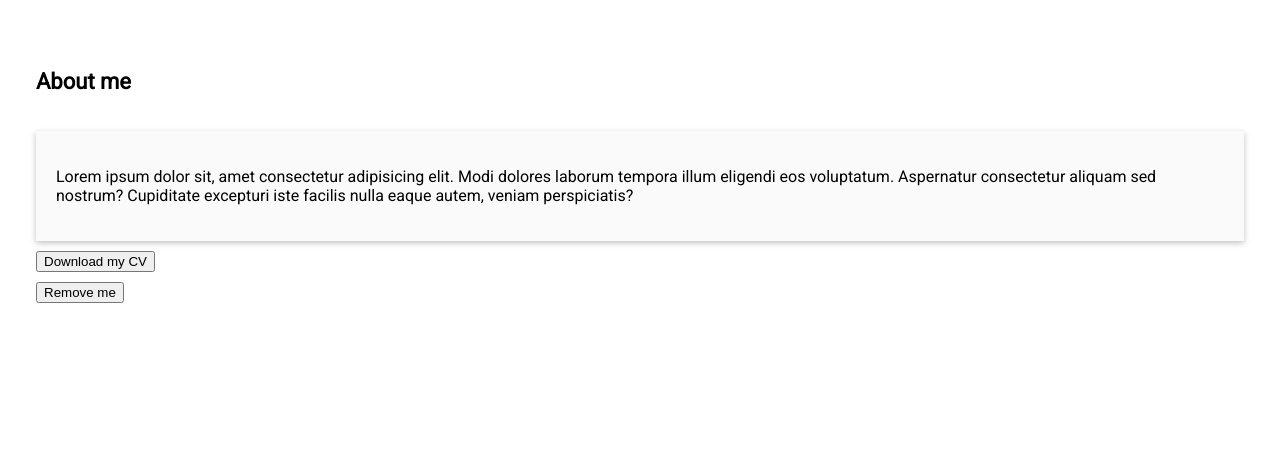
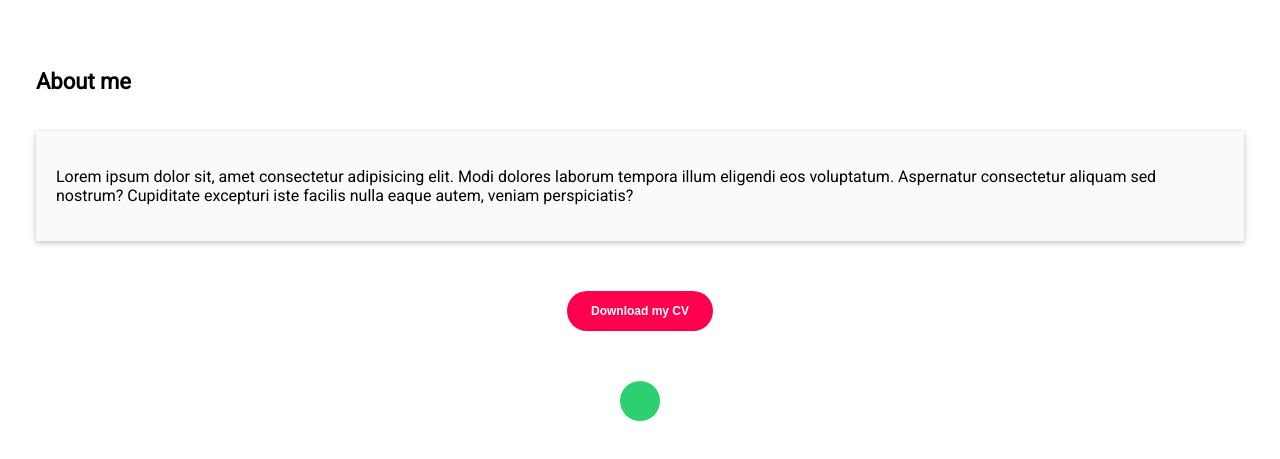
Before and after one commit to codetapacademy/my-cv-v2-starter, a website: page web/index.html in a window 1280 px wide. Shown: the part 123-582 px from the top of the page. Drawn offline with Linux system fonts and the light colour scheme.

Commit message:
style the buttons...

```diff
--- a/web/css/style.css
+++ b/web/css/style.css
@@ -50,3 +50,27 @@ text-description {
   font-weight: 500;
   line-height: 30px;
 }
+
+.button__attention {
+  background-color: #FE004E;
+  color: white;
+  height: 40px;
+  padding: 0 24px;
+  border-radius: 20px;
+  border: 0;
+  font-size: 12px;
+  font-weight: bold;
+}
+
+.button-disc__info {
+  background-color: #2DD070;
+  color: white;
+  border-radius: 50%;
+  height: 40px;
+  width: 40px;
+  border: 0;
+}
+
+.text-centered {
+  text-align: center;
+}
--- a/web/index.html
+++ b/web/index.html
@@ -23,15 +23,16 @@
             <p class="text-description">Lorem ipsum dolor sit, amet consectetur adipisicing elit. Modi dolores laborum tempora illum eligendi eos voluptatum. Aspernatur consectetur aliquam sed nostrum? Cupiditate excepturi iste facilis nulla eaque autem, veniam perspiciatis?</p.>
           </div>
         </c>
-        <c>
-          <button>Download my CV</button>
-        </c>
-        <c>
-          <button class="disc">
-            <i class="icon__arrow-down"></i>
-            Remove me
-          </button>
-        </c>
+        <c height="30"></c>
+        <c class="text-centered">
+          <button class="button__attention">Download my CV</button>
+          </c>
+        <c height="30"></c>
+        <c class="text-centered">
+            <button class="button-disc__info">
+              <i class="icon__arrow-down">
+            </button>
+          </c>
       </grid>
     </div>
     <div class="connect">
```
